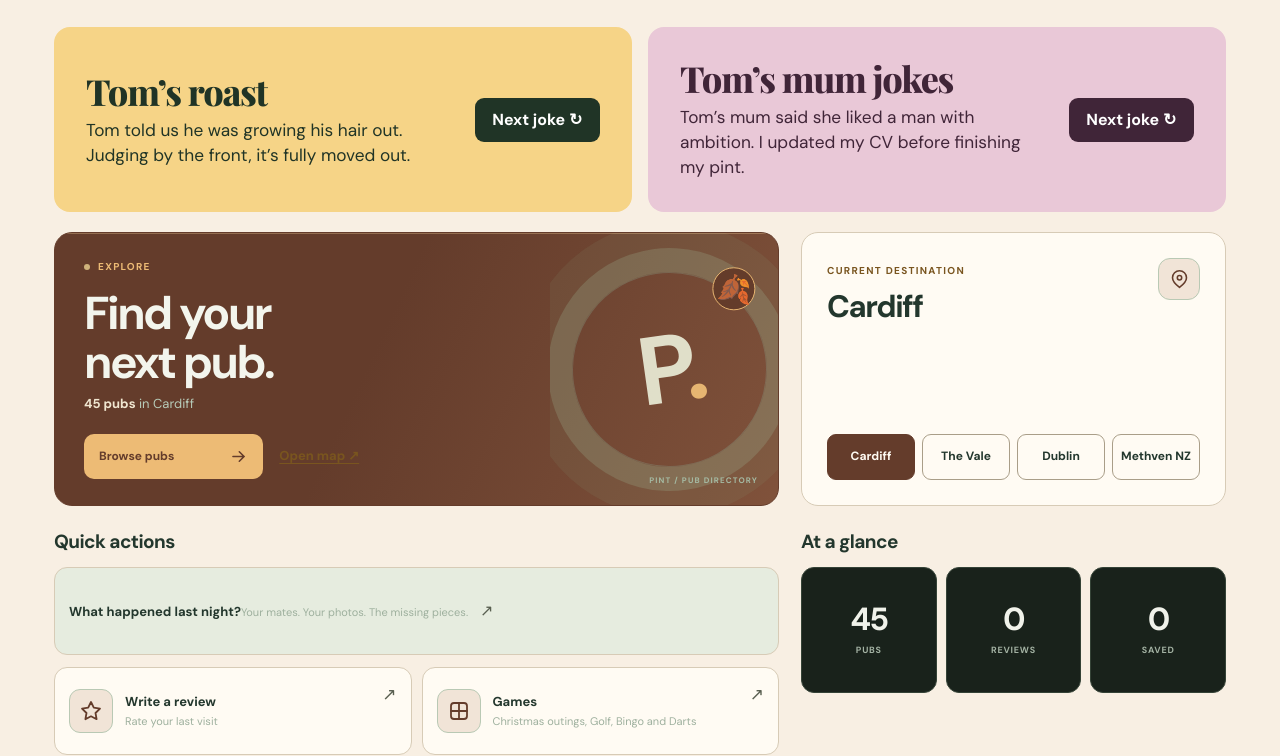
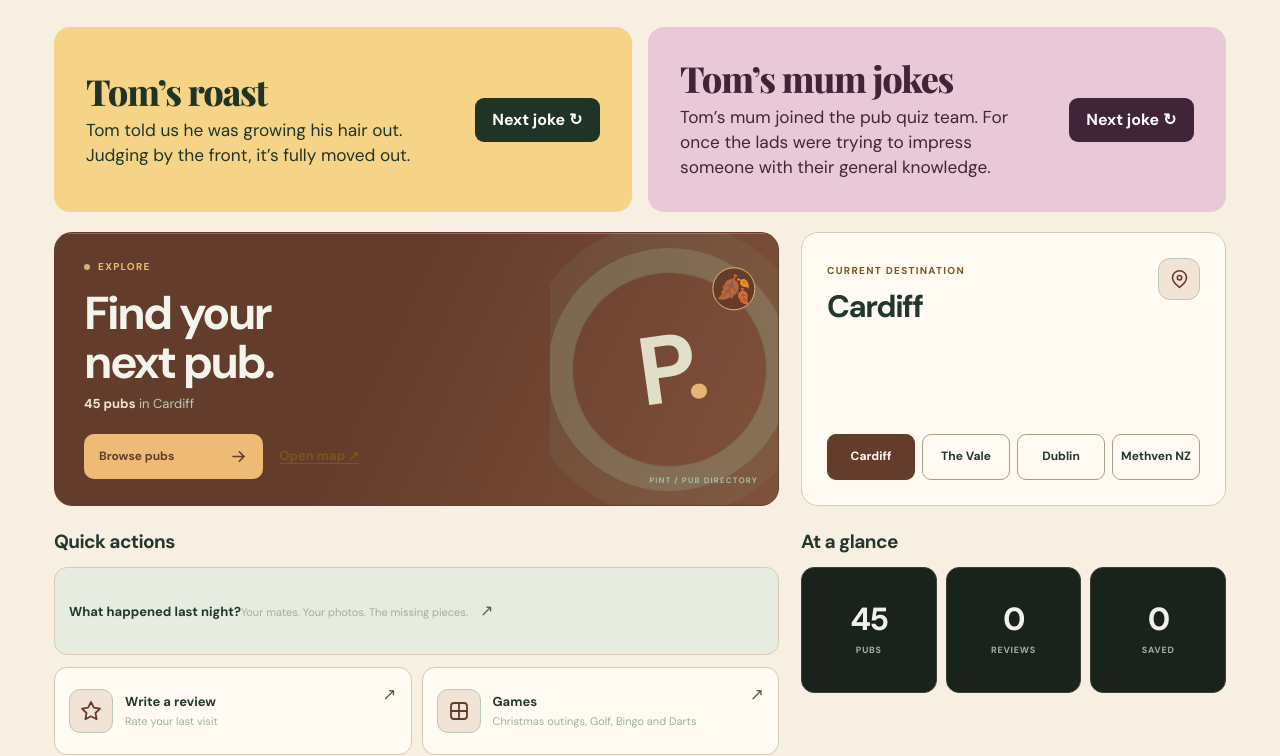
Before and after one commit to akkaguwy/PINT, a plain HTML site: page index.html in a window 1280 px wide. Shown: the part 81-837 px from the top of the page. Drawn offline with nearby package versions, Linux system fonts and the light colour scheme; no server answers.

Commit message:
Add 25 more jokes to the separate Tom's mum section

```diff
--- a/index.html
+++ b/index.html
@@ -641,7 +641,7 @@
   <script src="home.js?v=4.34" defer></script>
   <script src="custom_golf.js?v=4.19" defer></script>
   <script src="gallery.js?v=4.19" defer></script>
-  <script src="app.js?v=4.41" defer></script>
+  <script src="app.js?v=4.42" defer></script>
   <script src="shortlists.js?v=4.20" defer></script>
   <script src="pub_golf.js?v=4.19" defer></script>
   <script src="pwa.js?v=4.6" defer></script>
@@ -779,7 +779,32 @@
         "Tom’s mum asked what we do for work. Four of the boys instantly promoted themselves.",
         "Tom’s mum said she loved a good Sunday walk. The boys have suddenly become hiking enthusiasts.",
         "Tom’s mum told us to make ourselves at home. That was a dangerous thing to say to the future stepdad committee.",
-        "Tom’s mum said ‘see you soon’. The boys have put it in the calendar."
+        "Tom’s mum said ‘see you soon’. The boys have put it in the calendar.",
+        "Tom asked me to be his best man. Bit awkward if I’m already sitting at the parents’ table.",
+        "Tom’s mum joined the pub quiz team. For once the lads were trying to impress someone with their general knowledge.",
+        "Tom said his mum was putting the Christmas decorations up. Three of us arrived with ladders and a fourth brought mistletoe.",
+        "Tom’s mum asked who was the designated driver. Suddenly we were a group of six teetotallers.",
+        "Tom asked why I bought flowers on the way to his birthday. They’re not for you, big man.",
+        "Tom’s mum said she needed someone to open a jar. The boys formed an orderly queue like it was a job interview.",
+        "Tom’s mum posted a family photo. The lads spent longer looking for themselves than looking for Tom.",
+        "Tom’s mum said she fancied a change of scenery. I’ve prepared a PowerPoint on weekend breaks for two.",
+        "Tom’s mum turned up to watch the darts. Suddenly every throw had a follow-through worthy of the world championship.",
+        "Tom complained that I never bring anything when I visit. Funny, your mum seemed delighted with the chocolates.",
+        "Tom asked what I wanted for Christmas. I said a place at his family dinner table.",
+        "Tom’s mum said she liked a good sense of humour. I’ve been rehearsing my pub quiz material in the mirror.",
+        "Tom’s mum was looking for a restaurant recommendation. I sent a table-for-two booking link. Efficient, really.",
+        "Tom’s mum mentioned she needed the garden tidied. The lads arrived looking like a full episode of Garden Rescue.",
+        "Tom said his mum was picking him up at eleven. Nobody in our group has ever been so enthusiastic about last orders.",
+        "Tom’s mum said she liked the sea. I nearly bought a boat before she finished the sentence.",
+        "Tom’s mum said she was making pancakes. The boys have declared Shrove Tuesday a bank holiday.",
+        "Tom asked if I’d be up for another family barbecue. I’m available for weddings, christenings and bin day too.",
+        "Tom’s mum said she liked my aftershave. I’ve cancelled every other subscription to fund it.",
+        "Tom’s mum asked me to pass the salt. Best conversation I’ve had all week.",
+        "Tom’s mum mentioned she liked live music. The lads suddenly started a band with absolutely no instruments.",
+        "Tom’s mum asked if we could help with the shopping. Never seen six blokes fight over who gets to carry the milk.",
+        "Tom’s mum said she was going to the pub garden. The boys developed a sudden appreciation for horticulture.",
+        "Tom asked why we’d put his mum down as captain for pub golf. She’s clearly the only person we’re prepared to take instructions from.",
+        "Tom’s mum asked what our plans were for the weekend. Five lads said ‘nothing’, despite having non-refundable flights."
       ];
       function initJokeRotation(jokes, key, textId, buttonId) {
         const target = document.getElementById(textId);
```
